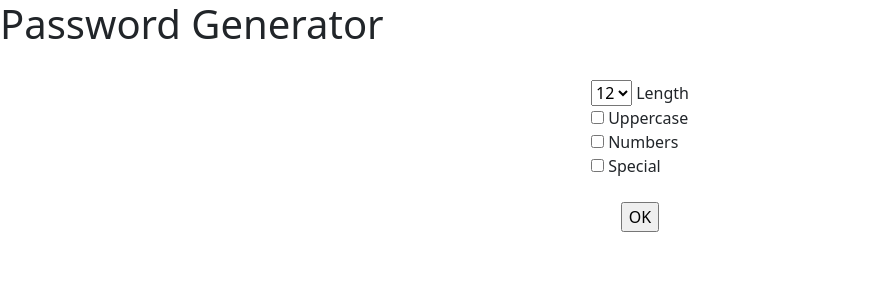
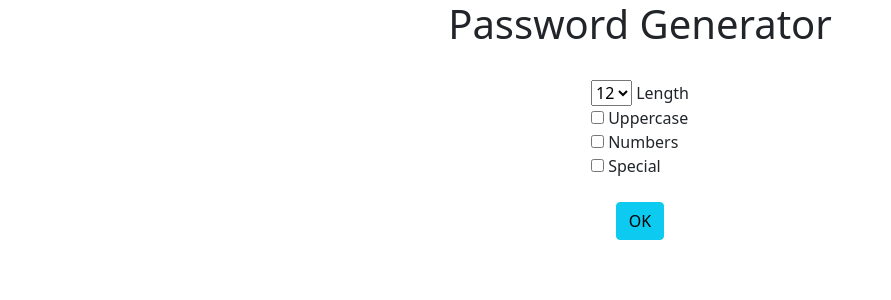
Before and after one commit to glncmd/django3-password-generator-practice, a Django app: page / in a window 1280 px wide. Shown: the top 300 px of the page, without its empty margins (0-891 px from the left). Run offline with Django 3.2, Linux system fonts and the light colour scheme.

Commit message:
Made another round of tweaks

```diff
--- a/generator_practice/templates/generator_practice/home.html
+++ b/generator_practice/templates/generator_practice/home.html
@@ -1,6 +1,6 @@
 <link href="https://cdn.jsdelivr.net/npm/bootstrap@5.0.0-beta2/dist/css/bootstrap.min.css" rel="stylesheet" integrity="sha384-BmbxuPwQa2lc/FVzBcNJ7UAyJxM6wuqIj61tLrc4wSX0szH/Ev+nYRRuWlolflfl" crossorigin="anonymous">
 
-<div class="d-flex align-items-center">
+<div class="d-flex justify-content-center">
     <h1>Password Generator</h1>
 </div>
 <div class="d-flex justify-content-center">
@@ -20,7 +20,7 @@
         <br>
         <br>
         <div class="d-flex justify-content-center">
-            <input type="submit" value="OK">
+            <input type="submit" value="OK" class="btn btn-info">
         </div>
     </form>
 </div>
```
